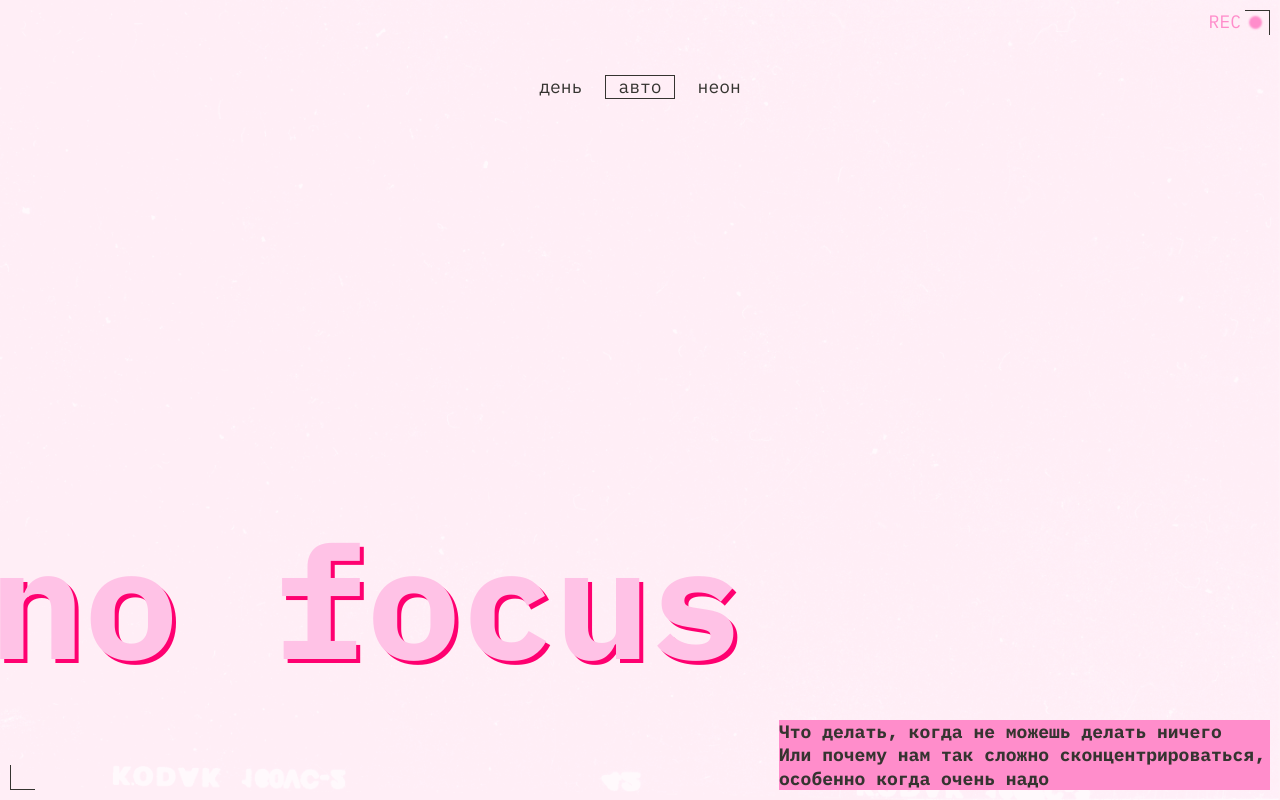
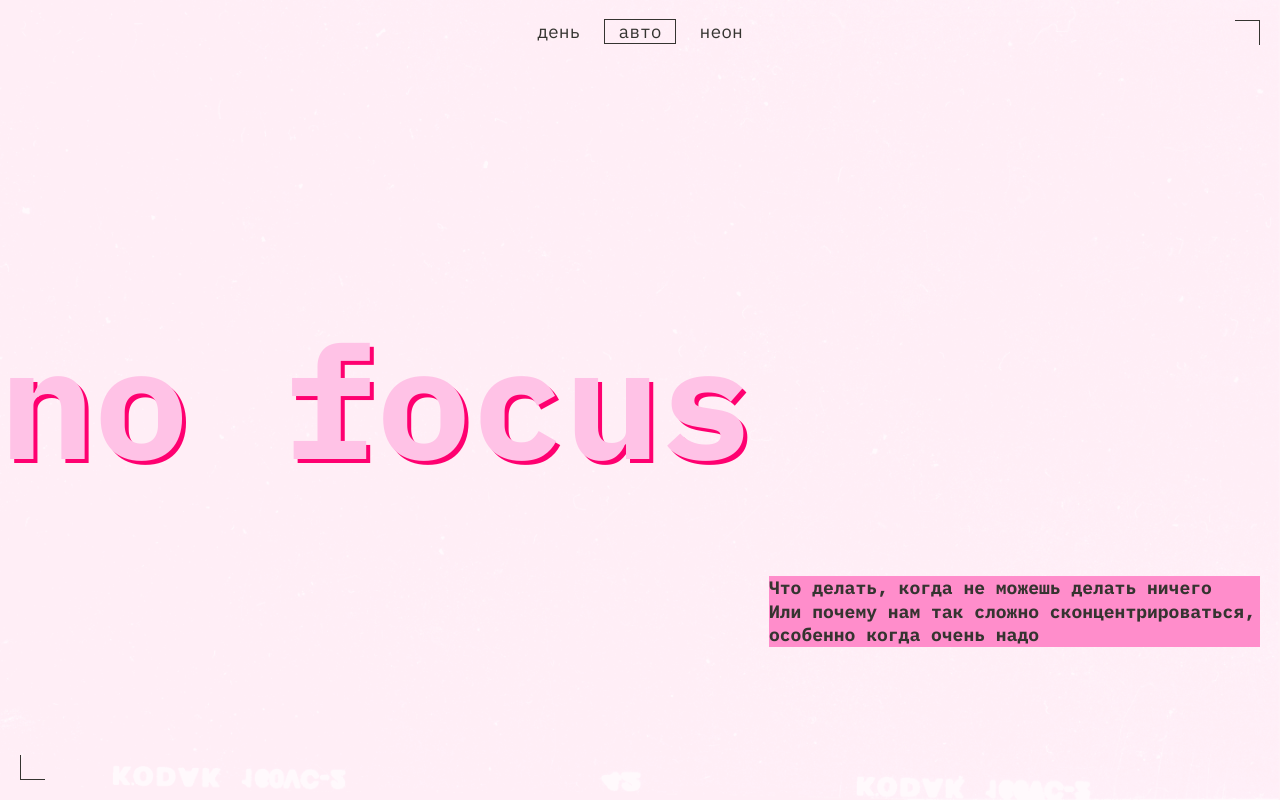
Before and after one commit to PTuzkov/slozhno-sosredotochitsya, a plain HTML site: page index.html in a window 1280 px wide. Shown: the top 800 px of the page. Drawn offline with Linux system fonts and the light colour scheme.

Commit message:
2 версия

```diff
--- a/index.html
+++ b/index.html
@@ -1,9 +1,9 @@
 <!DOCTYPE html>
 <html lang="ru">
 <head>
-    <meta charset="UTF-8" />
-    <meta http-equiv="X-UA-Compatible" content="IE=edge" />
-    <meta name="viewport" content="width=device-width, initial-scale=1.0" />
+  <meta charset="UTF-8">
+  <meta http-equiv="X-UA-Compatible" content="IE=edge">
+  <meta name="viewport" content="width=device-width, initial-scale=1.0">
   <link href="./images/favicon.ico" rel="icon" sizes="any" />
   <link type="image/svg+xml" href="./images/favicon.svg" rel="icon" />
   <link href="./images/mobile-icon.png" rel="apple-touch-icon" />
@@ -11,8 +11,8 @@
   <link rel="stylesheet" href="./styles/dark.css">
   <link rel="stylesheet" href="./styles/globals.css">
   <link rel="stylesheet" href="./styles/light.css">
+  <link rel="stylesheet" href="./styles/variables.css">
   <link rel="stylesheet" href="./styles/style.css">
-    <link rel="stylesheet" href="./styles/variables.css">
   <meta name="color-scheme" content="light dark">
   <meta
           name="description"
@@ -21,8 +21,8 @@
   <title>Сложно сосредоточиться</title>
 </head>
 <body class="page">
-    <header class="cover header decorated-zone">
-      <div class="header__rec" aria-hidden="true"></div>
+<header class="header decorated-zone">
+  <span class="header__rec" aria-hidden="true">REC</span>
   <nav class="header__theme-menu">
     <ul class="header__theme-menu-list">
       <li class="header__theme-menu-item">
@@ -161,8 +161,7 @@
       <h4 class="title-decor regular">Прогуляйтесь</h4>
       <p>
         Или даже пробегитесь. Лучше найти парк или лес: один эксперимент
-            <a
-                    class="card-text-link"
+        <a class="card-text-link"
            href="https://www.sciencedirect.com/science/article/abs/pii/S0272494415000328"
            target="_blank"
         >показал</a
@@ -219,14 +218,14 @@
       <img
               class="gallery-image-item"
               src="./images/books.png"
-                  alt="Стопка книг с чашкой наверху на фоне плаката со звездами ."
+              alt="Стопка книг с чашкой наверху на фоне плаката со звездами."
               loading="lazy"
       ></picture>
     <picture class="gallery-image">
       <img
               class="gallery-image-item"
               src="./images/street.png"
-                  alt="Переулок одной из Азиатской страны с домами с обеих сторон и свисающими кабелями."
+              alt="Переулок одной из Азиатской страны с домами с обеих сторон и свисающими проводами."
               loading="lazy"
       ></picture>
   </section>
--- a/styles/dark.css
+++ b/styles/dark.css
@@ -8,7 +8,7 @@
         --text-color: #f1b2ce; /* Цвет текста */
         --title-decor-color: #000028; /* Декоративный цвет заголовков */
         --title-color: #ff0070; /* Цвет заголовков */
-        --header__rec-visibility: visible; /* Показать лампочку */
+        --header-rec-visibility: flex; /* Показать rec */
     }
 
     .page {
@@ -25,7 +25,6 @@
     --text-color: #f1b2ce;
     --title-decor-color: #000028;
     --title-color: #ff0070;
-    --header__rec-visibility: visible;
-
+    --header-rec-visibility: flex;
     background-image: url(../images/cover-image-dark.png);
 }
--- a/styles/light.css
+++ b/styles/light.css
@@ -1,5 +1,5 @@
+.page.theme_light {
 
-.page.theme_light {
     /* === Цветовая палитра для светлой темы === */
     --background-color: #fff1f7; /* Основной фон */
     --accent-color: #ff8dcb; /* Акцентный цвет */
@@ -9,6 +9,6 @@
     --text-color: #353430; /* Основной текст */
     --title-decor-color: #353430; /* Декоративный цвет заголовков */
     --title-color: #353430; /* Цвет заголовков */
-    --header__rec-visibility: hidden; /* Скрытие лампочки */
+    --header__rec-visibility: hidden; /* Скрытие rec */
     background-image: url(../images/cover-image-light.png);
 }
--- a/styles/style.css
+++ b/styles/style.css
@@ -1,20 +1,14 @@
-/* Основные стили проекта. Это стили для темы, которую вы верстаете первой. */
-
 .page {
-    background-color: var(--background-color, #FFF1F7);
+    background-color: var(--background-color, #fff1f7);
     background-image: url(../images/cover-image-light.png);
     background-position: center;
     background-repeat: no-repeat;
     background-size: cover;
     background-attachment: fixed;
-    font-family: var(--font-family, "IBM Plex Mono", sans-serif);
+    font-family: var(--font-family, 'IBM Plex Mono', monospace);
     font-size: var(--font-size, 18px);
     line-height: var(--line-height, 1.3);
     color: var(--text-color, #353430);
-    background-position: center;
-    background-size: cover;
-    background-attachment: fixed;
-  /* сохраните в разметке и стилях класс page. На его основе работает скрипт. */
 }
 
 /* header */
@@ -27,9 +21,9 @@
     text-shadow: 4px 4px 0px var(--accent-color, #ff8dcb);
 }
 
-.header{
+.header {
     display: grid;
-    grid-template-rows: 1fr auto;
+    grid-template-rows: 1fr auto 1fr auto;
     position: relative;
     align-items: start;
     justify-items: end;
@@ -37,81 +31,82 @@
     block-size: max(100vb, 668px);
 }
 
-.header::before,
-.header::after {
-    content: '';
+.header__rec {
+    display: var(--header-rec-visibility, none);
     position: absolute;
-    display: block;
-    width: 25px;
-    height: 25px;
-}
-.header::before {
-    border-inline-end: 1px solid var(--menu-color);
-    border-block-start: 1px solid var(--menu-color);
-    top: var(--general-padding);
-    right: var(--general-padding);
-}
-.header::after {
-    border-inline-start: 1px solid var(--menu-color);
-    border-block-end: 1px solid var(--menu-color);
-    left: var(--general-padding);
-    bottom: var(--general-padding);
-}
-
-/* кнопка Rec */
-
-.header__rec {
-    display: inline-flex;
     align-items: center;
-    position: absolute;
-    visibility: var(--header__rec-visibility, visible);
-    z-index: -1;
     gap: 10px;
-    inset-inline-end: 20px;
-    inset-block-start: 10px;
-}
-
-.header__rec::before {
-    content: "REC";
+    inset-block-start: var(--general-padding, 10px);
+    inset-inline-end: calc(var(--general-padding, 10px) + 8px);
     color: var(--accent-color, #ff0070);
-    line-height: 24px;
 }
 
 .header__rec::after {
     content: '';
-    display: inline-block;
-    background: var(--accent-color, #ff0070);
     border-radius: 50%;
+    background-color: var(--accent-color, #ff0070);
+    filter: drop-shadow(0px 0px 4px var(--accent-color, #ff0070));
+    block-size: 9px;
     inline-size: 9px;
-    block-size: 9px;
-    box-shadow: 0 0 2px 2px var(--accent-color, #ff0070);
+}
+
+.header::before {
+    display: block;
+    content: '';
+    position: absolute;
+    border-inline-end: 1px solid var(--menu-color, #353430);
+    border-block-start: 1px solid var(--menu-color, #353430);
+    block-size: 25px;
+    inline-size: 25px;
+    inset-inline-end: var(--general-padding, 10px);
+    inset-block-start: var(--general-padding, 10px);
+}
+
+.header::after {
+    display: block;
+    content: '';
+    position: absolute;
+    border-inline-start: 1px solid var(--menu-color, #353430);
+    border-block-end: 1px solid var(--menu-color, #353430);
+    block-size: 25px;
+    inline-size: 25px;
+    inset-inline-start: var(--general-padding, 10px);
+    inset-block-end: var(--general-padding, 10px);
 }
 
 /* theme menu */
 
 .header__theme-menu {
-    margin-top: 65px;
+    margin-block-start: var(--menu-margin, 65px);
 }
+
 .header__theme-menu-list {
     display: flex;
     flex-direction: column;
     gap: 12px;
 }
+
 .header__theme-menu-button {
     background-color: transparent;
     text-transform: lowercase;
     cursor: pointer;
     border: none;
-    padding: 2px 12px;
-    line-height: 18px;
+    padding: 0px 13px;
     color: var(--menu-color);
 }
+
 .header__theme-menu-button:hover {
-    outline: 1px solid var(--hover-border-color);
+    outline: 1px solid var(--hover-border-color, rgba(50, 49, 45, 0.4));
 }
+
+.header__theme-menu-button:focus {
+    outline: none;
+}
+
 .header__theme-menu-button:focus-visible {
-    border-bottom: 1px solid var(--menu-color);
+    border-block-end: 1px solid var(--menu-color);
 }
+
 .header__theme-menu-button_active {
     outline: 1px solid var(--menu-color);
     pointer-events: none;
@@ -120,7 +115,7 @@
 /* promo */
 
 .header__promo {
-    margin-top: 55px;
+    margin-top: 112px;
     max-width: 491px;
 }
 
@@ -129,17 +124,19 @@
 .main {
     display: flex;
     flex-direction: column;
-    gap: 50px;
-    padding: var(--main-padding-block, 40px);
+    gap: var(--main-gap, 50px);
+    padding: var(--main-padding-block, 40px) var(--general-padding, 10px);
 }
+
 .main__section {
     display: grid;
-    padding: 10px;
     gap: 20px;
 }
+
 .main__section-title {
-    color: var(--title-color);
+    color: var(--title-color, #353430);
 }
+
 .main__section-content {
     display: flex;
     flex-direction: column;
@@ -149,36 +146,46 @@
 .title-decor {
     background-color: var(--accent-color);
     font-weight: 700;
-    color: var(--title-decor-color, #353430);
+    color: var(--title-decor-color);
 }
+
 .regular {
     font-weight: 400;
 }
+
 .card-text-link {
     text-decoration: none;
-    text-shadow: 2px 2px 0 var(--accent-color);
+    text-shadow: 2px 2px 0 var(--accent-color, #ff8dcb);
 }
+
 .card-text-link:hover {
-    border-bottom: 1px solid var(--text-color);
+    border-bottom: 1px solid var(--text-color, #353430);
 }
+
+.card-text-link:focus {
+    outline: none;
+}
+
 .card-text-link:focus-visible {
-    outline: 1px solid var(--text-color);
+    outline: 1px solid var(--text-color, #353430);
 }
 
 /* gallery */
+
 .main__section.gallery {
-    grid-template-rows: auto 142px 355px 237px 355px 237px;
+    grid-template-rows: auto 141px 355px 237px 355px 237px;
 }
+
 .gallery-image {
+    inline-size: 100%;
     block-size: 100%;
-    inline-size: 100%;
 }
 
 .gallery-image-item {
     object-position: center;
     object-fit: cover;
+    inline-size: 100%;
     block-size: 100%;
-    inline-size: 100%;
 }
 
 /* footer */
@@ -189,14 +196,15 @@
     padding: var(--general-padding, 10px);
     block-size: max(100vb, 668px);
 }
+
 .footer::before {
     display: block;
     content: '';
     justify-self: end;
     block-size: 25px;
     inline-size: 25px;
-    border-top: 1px solid var(--menu-color);
-    border-right: 1px solid var(--menu-color);
+    border-inline-end: 1px solid var(--menu-color);
+    border-block-start: 1px solid var(--menu-color);
 }
 
 .footer::after {
@@ -204,8 +212,8 @@
     content: '';
     block-size: 25px;
     inline-size: 25px;
-    border-inline-start: 1px solid var(--menu-color, #353430);
-    border-block-end: 1px solid var(--menu-color, #353430);
+    border-inline-start: 1px solid var(--menu-color);
+    border-block-end: 1px solid var(--menu-color);
 }
 
 .footer .decorations {
@@ -223,7 +231,7 @@
     }
 }
 
-@media (width >= 768px) {
+@media (width > 768px) {
     @media (width < 1024px) {
         :root {
             --menu-margin: 172px;
@@ -283,7 +291,6 @@
     .gallery-image:nth-of-type(5) {
         grid-column: span 2;
     }
-
 }
 
 @media (width >= 1024px) {
@@ -314,11 +321,11 @@
     }
 
     .factors .main__section-content {
+        grid-column: span 1;
         grid-row: 2/3;
-        grid-column: span 1;
     }
 
     .main__section.gallery {
-        grid-template-rows: auto 258px 310px 430px;
+        grid-template-rows: auto 258px 312px 430px;
     }
 }
--- a/styles/variables.css
+++ b/styles/variables.css
@@ -1,5 +1,7 @@
 :root {
+
     /* === Цветовая палитра === */
+
     --background-color: #FFF1F7; /* Основной фон */
     --text-color: #353430; /* Основной цвет текста */
     --heading-color: #ffc2e6; /* Цвет заголовков */
@@ -10,17 +12,20 @@
     --hover-border-color: rgba(50, 49, 45, 0.4); /* Цвет границы при наведении */
 
     /* === Шрифты и размеры === */
+
     --font-family: 'IBM Plex Mono'; /* Основной шрифт */
     --font-size: 18px; /* Базовый размер шрифта */
     --line-height: 1.3; /* Межстрочный интервал */
 
     /* === Отступы === */
+
     --general-padding: 10px; /* Общий отступ */
     --main-gap: 50px; /* Разрыв между основными блоками */
     --main-padding-block: 40px; /* Внутренний отступ для основного блока */
 
     /* === Дополнительные переменные === */
+
     --menu-margin: 65px; /* Отступ для меню */
     --promo-margin: 55px; /* Отступ для промо-блока */
-    --header__rec-visibility: visible; /* Отображение лампочки */
+    --header-rec-visibility: none; /* Отображение rec */
 }
```
Lines whose indentation alone changed are shown as unchanged.
